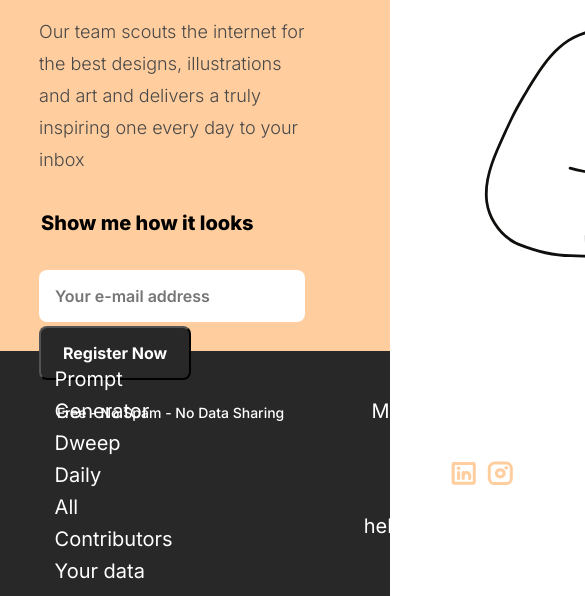
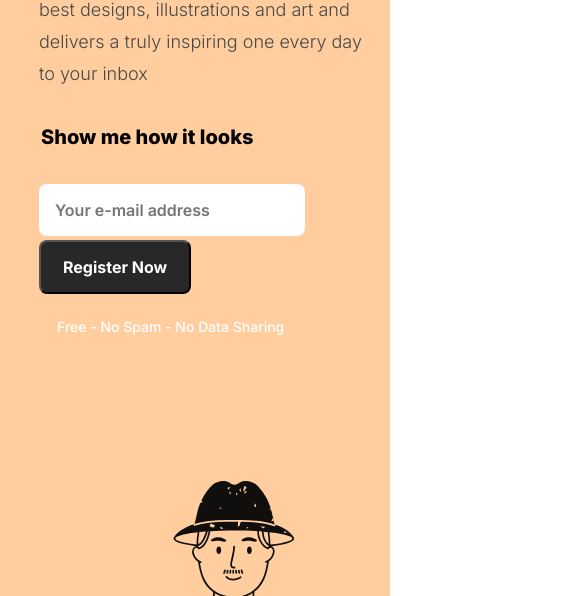
Before and after one commit to vinfreecs/cuvette-mp-1, a plain HTML site: page index.html in a window 390 px wide. Shown: the part 248-844 px from the top of the page, 585 px wide, since content can reach past the window. Drawn offline with Linux system fonts and the light colour scheme.

Commit message:
responsive design

```diff
--- a/style.css
+++ b/style.css
@@ -7,7 +7,7 @@
 }
 html,
 body {
-  height: 100vh;
+  height: 100%;
 }
 li {
   list-style-type: none;
@@ -124,6 +124,22 @@
   margin-top: 9%;
 }
 
-@media screen and (max) {
-
+@media screen and (max-width:1300px) {
+  .upper{
+    display: flex;
+    flex-direction: column;
+    height: auto;
+  }
+  .upper svg{
+    width: 350px;
+  }
+  .lower{
+    display: flex;
+    flex-direction: column;
+    height: auto;
+  }
+  .lower-right{
+    padding-left: 14%;
+    text-align: left;
+  }
 }
```
